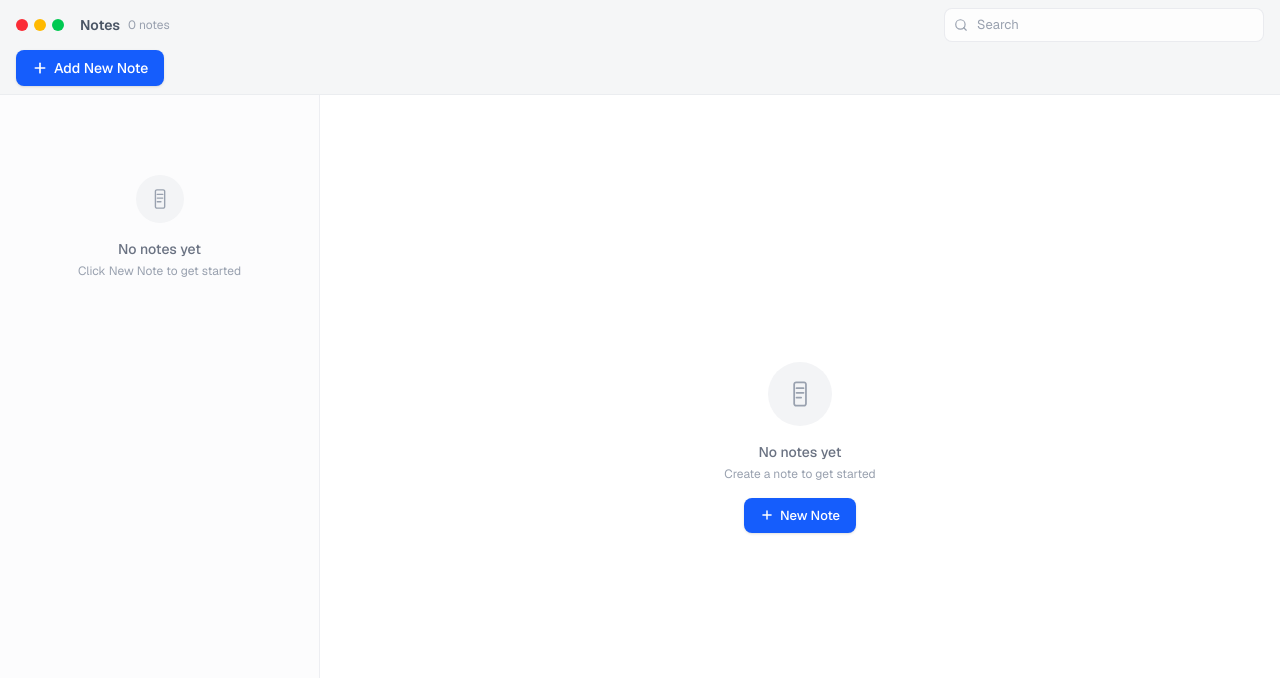
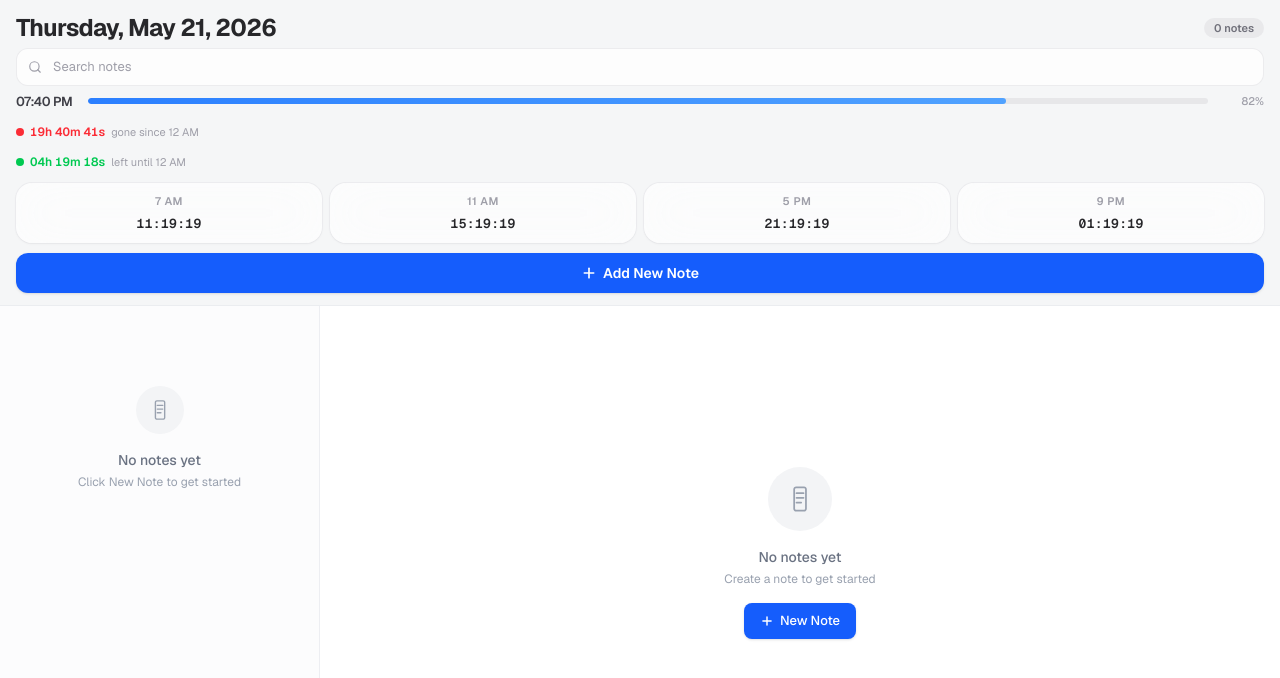
Before and after one commit to enoch-systems/notes-app, a Next.js app: page / in a window 1280 px wide. Shown: the top 678 px of the page. Built offline with nearby package versions, Linux system fonts and the light colour scheme.

Commit message:
feat: delete confirmation modal, always-visible trash button with lucide-react icon, day progress with countdowns and live elapsed/remaining timers, today's date header, and polished header UI

```diff
--- a/package.json
+++ b/package.json
@@ -9,6 +9,7 @@
     "lint": "eslint"
   },
   "dependencies": {
+    "lucide-react": "^1.16.0",
     "next": "16.2.6",
     "react": "19.2.4",
     "react-dom": "19.2.4"
--- a/src/app/page.tsx
+++ b/src/app/page.tsx
@@ -11,6 +11,8 @@ import {
 } from "@/lib/notes-store";
 import NoteCard from "@/components/note-card";
 import NoteEditor from "@/components/note-editor";
+import DeleteConfirmModal from "@/components/delete-confirm-modal";
+import DayProgress from "@/components/day-progress";
 
 type View = "list" | "editor" | "new";
 
@@ -20,6 +22,7 @@ export default function Home() {
   const [view, setView] = useState<View>("list");
   const [searchQuery, setSearchQuery] = useState("");
   const [sidebarOpen, setSidebarOpen] = useState(true);
+  const [pendingDeleteId, setPendingDeleteId] = useState<string | null>(null);
 
   const loadNotes = useCallback(() => {
     setNotes(getNotes());
@@ -55,13 +58,23 @@ export default function Home() {
   }
 
   function handleDeleteNote(id: string) {
-    deleteNote(id);
+    setPendingDeleteId(id);
+  }
+
+  function handleConfirmDelete() {
+    if (!pendingDeleteId) return;
+    deleteNote(pendingDeleteId);
     loadNotes();
-    if (selectedNoteId === id) {
+    if (selectedNoteId === pendingDeleteId) {
       setSelectedNoteId(null);
       setView("list");
       setSidebarOpen(true);
     }
+    setPendingDeleteId(null);
+  }
+
+  function handleCancelDelete() {
+    setPendingDeleteId(null);
   }
 
   function handleBack() {
@@ -78,27 +91,24 @@ export default function Home() {
     <div className="flex h-full flex-col">
       {/* macOS-style unified titlebar */}
       <header className="border-b border-gray-200/60 bg-gray-100/80 backdrop-blur-xl dark:border-gray-800 dark:bg-gray-950/80">
-        {/* Top row: title + search */}
-        <div className="flex items-center justify-between gap-2 px-3 py-2 sm:px-4">
-          <div className="flex min-w-0 items-center gap-2">
-            {/* Traffic light dots (macOS style) */}
-            <div className="hidden sm:flex sm:mr-2 sm:items-center sm:gap-1.5">
-              <div className="h-3 w-3 rounded-full bg-red-500" />
-              <div className="h-3 w-3 rounded-full bg-amber-400" />
-              <div className="h-3 w-3 rounded-full bg-green-500" />
-            </div>
-            <h1 className="shrink-0 text-sm font-semibold text-gray-600 dark:text-gray-400">
-              Notes
-            </h1>
-            <span className="hidden shrink-0 text-xs text-gray-400 sm:inline dark:text-gray-600">
-              {notes.length} note{notes.length !== 1 ? "s" : ""}
-            </span>
-            <span className="inline-flex h-5 w-5 items-center justify-center rounded-full bg-gray-200/70 text-[10px] font-semibold text-gray-500 sm:hidden dark:bg-gray-800 dark:text-gray-400">
-              {notes.length}
-            </span>
-          </div>
-          {/* Search */}
-          <div className="relative flex-1 max-w-xs">
+        {/* Date + note count row */}
+        <div className="flex items-center justify-between px-4 pt-3 pb-1">
+          <p className="text-2xl font-bold tracking-tight text-zinc-800 dark:text-zinc-100">
+            {new Date().toLocaleDateString("en-US", {
+              weekday: "long",
+              month: "long",
+              day: "numeric",
+              year: "numeric",
+            })}
+          </p>
+          <span className="shrink-0 rounded-full bg-zinc-200/70 px-2.5 py-0.5 text-[11px] font-semibold text-zinc-500 dark:bg-zinc-800 dark:text-zinc-400">
+            {notes.length} note{notes.length !== 1 ? "s" : ""}
+          </span>
+        </div>
+
+        {/* Search */}
+        <div className="px-4 pb-1.5">
+          <div className="relative">
             <svg
               xmlns="http://www.w3.org/2000/svg"
               width="14"
@@ -109,7 +119,7 @@ export default function Home() {
               strokeWidth="2"
               strokeLinecap="round"
               strokeLinejoin="round"
-              className="absolute left-2.5 top-1/2 -translate-y-1/2 text-gray-400"
+              className="absolute left-3 top-1/2 -translate-y-1/2 text-zinc-400"
             >
               <circle cx="11" cy="11" r="8" />
               <path d="m21 21-4.3-4.3" />
@@ -118,16 +128,20 @@ export default function Home() {
               type="text"
               value={searchQuery}
               onChange={(e) => setSearchQuery(e.target.value)}
-              placeholder="Search"
-              className="w-full rounded-lg border border-gray-200/80 bg-white/80 py-1.5 pl-8 pr-3 text-[13px] outline-none transition-all placeholder:text-gray-400 focus:border-blue-400 dark:border-gray-700/80 dark:bg-gray-900/80 dark:placeholder:text-gray-500 dark:focus:border-blue-500"
+              placeholder="Search notes"
+              className="w-full rounded-xl border border-zinc-200/70 bg-white/80 py-2 pl-9 pr-3 text-[13px] outline-none transition-all placeholder:text-zinc-400 focus:border-blue-400 focus:bg-white dark:border-zinc-700/70 dark:bg-zinc-900/80 dark:placeholder:text-zinc-500 dark:focus:border-blue-500 dark:focus:bg-zinc-900"
             />
           </div>
         </div>
-        {/* Bottom row: + Add New Note button */}
-        <div className="px-3 pb-2 sm:px-4 sm:pb-2">
+
+        {/* Day progress + countdowns */}
+        <DayProgress />
+
+        {/* Add New Note button */}
+        <div className="px-4 pb-3">
           <button
             onClick={handleAddNote}
-            className="flex w-full items-center justify-center gap-1.5 rounded-lg bg-blue-600 px-3 py-2 text-sm font-medium text-white shadow-sm transition-all hover:bg-blue-500 active:scale-[0.98] sm:w-auto sm:px-4"
+            className="flex w-full items-center justify-center gap-1.5 rounded-xl bg-blue-600 px-3 py-2.5 text-sm font-semibold text-white shadow-sm transition-all hover:bg-blue-500 active:scale-[0.98]"
           >
             <svg
               xmlns="http://www.w3.org/2000/svg"
@@ -325,6 +339,13 @@ export default function Home() {
           )}
         </main>
       </div>
+
+      {/* Delete Confirmation Modal */}
+      <DeleteConfirmModal
+        isOpen={pendingDeleteId !== null}
+        onCancel={handleCancelDelete}
+        onConfirm={handleConfirmDelete}
+      />
     </div>
   );
 }
--- /dev/null
+++ b/src/components/day-progress.tsx
@@ -0,0 +1,118 @@
+"use client";
+
+import { useState, useEffect } from "react";
+
+type TimeTarget = { label: string; hour: number; minute: number };
+
+const targets: TimeTarget[] = [
+  { label: "7 AM", hour: 7, minute: 0 },
+  { label: "11 AM", hour: 11, minute: 0 },
+  { label: "5 PM", hour: 17, minute: 0 },
+  { label: "9 PM", hour: 21, minute: 0 },
+];
+
+function msUntil(h: number, m: number): number {
+  const now = new Date();
+  const target = new Date(now.getFullYear(), now.getMonth(), now.getDate(), h, m, 0);
+  if (target.getTime() <= now.getTime()) {
+    target.setDate(target.getDate() + 1);
+  }
+  return target.getTime() - now.getTime();
+}
+
+function formatCountdown(ms: number): { hh: string; mm: string; ss: string } {
+  const totalSec = Math.floor(ms / 1000);
+  const hh = Math.floor(totalSec / 3600);
+  const mm = Math.floor((totalSec % 3600) / 60);
+  const ss = totalSec % 60;
+  return {
+    hh: String(hh).padStart(2, "0"),
+    mm: String(mm).padStart(2, "0"),
+    ss: String(ss).padStart(2, "0"),
+  };
+}
+
+export default function DayProgress() {
+  const [now, setNow] = useState(new Date());
+
+  useEffect(() => {
+    const id = setInterval(() => setNow(new Date()), 1000);
+    return () => clearInterval(id);
+  }, []);
+
+  const dayStart = new Date(now.getFullYear(), now.getMonth(), now.getDate());
+  const msElapsed = now.getTime() - dayStart.getTime();
+  const dayMs = 86400000;
+  const percent = Math.min((msElapsed / dayMs) * 100, 100);
+  const hoursGone = Math.floor(msElapsed / 3600000);
+  const minutesGone = Math.floor((msElapsed % 3600000) / 60000);
+  const secondsGone = Math.floor((msElapsed % 60000) / 1000);
+
+  const timeStr = now.toLocaleTimeString("en-US", {
+    hour: "2-digit",
+    minute: "2-digit",
+    hour12: true,
+  });
+
+  return (
+    <div className="px-4 pb-2.5 space-y-3">
+      {/* Current time + day progress — Apple-style minimal */}
+      <div className="flex items-center gap-3">
+        <span className="text-[13px] font-semibold tracking-tight text-zinc-700 dark:text-zinc-300 min-w-[60px]">
+          {timeStr}
+        </span>
+        <div className="flex-1 h-1.5 overflow-hidden rounded-full bg-zinc-200/80 dark:bg-zinc-800">
+          <div
+            className="h-full rounded-full bg-gradient-to-r from-blue-500 to-blue-400 transition-all duration-1000 ease-linear"
+            style={{ width: `${percent}%` }}
+          />
+        </div>
+        <span className="text-[11px] font-medium tabular-nums text-zinc-400 dark:text-zinc-500 min-w-[44px] text-right">
+          {percent.toFixed(0)}%
+        </span>
+      </div>
+
+      {/* Hours gone since midnight */}
+      <div className="flex items-center gap-1.5">
+        <div className="h-2 w-2 rounded-full bg-red-500" />
+        <span className="text-[12px] font-semibold text-red-500 tabular-nums">
+          {String(hoursGone).padStart(2, "0")}h {String(minutesGone).padStart(2, "0")}m {String(secondsGone).padStart(2, "0")}s
+        </span>
+        <span className="text-[11px] text-zinc-400 dark:text-zinc-500">
+          gone since 12 AM
+        </span>
+      </div>
+
+      {/* Hours left until midnight */}
+      <div className="flex items-center gap-1.5">
+        <div className="h-2 w-2 rounded-full bg-green-500" />
+        <span className="text-[12px] font-semibold text-green-500 tabular-nums">
+          {String(23 - hoursGone).padStart(2, "0")}h {String(59 - minutesGone).padStart(2, "0")}m {String(59 - secondsGone).padStart(2, "0")}s
+        </span>
+        <span className="text-[11px] text-zinc-400 dark:text-zinc-500">
+          left until 12 AM
+        </span>
+      </div>
+
+      {/* Countdown cards — Apple-style frosted glass */}
+      <div className="grid grid-cols-4 gap-2">
+        {targets.map((t) => {
+          const { hh, mm, ss } = formatCountdown(msUntil(t.hour, t.minute));
+          return (
+            <div
+              key={t.label}
+              className="flex flex-col items-center rounded-2xl bg-white/70 px-2 py-2.5 shadow-[0_1px_3px_rgba(0,0,0,0.04),0_1px_2px_rgba(0,0,0,0.02)] ring-1 ring-zinc-200/50 backdrop-blur-xl dark:bg-zinc-900/70 dark:ring-zinc-800/50"
+            >
+              <span className="text-[11px] font-semibold uppercase tracking-wider text-zinc-400 dark:text-zinc-500 mb-1">
+                {t.label}
+              </span>
+              <span className="font-mono text-[13px] font-semibold tracking-wide tabular-nums text-zinc-800 dark:text-zinc-200">
+                {hh}:{mm}:{ss}
+              </span>
+            </div>
+          );
+        })}
+      </div>
+    </div>
+  );
+}
--- /dev/null
+++ b/src/components/delete-confirm-modal.tsx
@@ -0,0 +1,91 @@
+"use client";
+
+import { useEffect, useRef } from "react";
+
+interface DeleteConfirmModalProps {
+  isOpen: boolean;
+  onCancel: () => void;
+  onConfirm: () => void;
+}
+
+export default function DeleteConfirmModal({
+  isOpen,
+  onCancel,
+  onConfirm,
+}: DeleteConfirmModalProps) {
+  const cancelRef = useRef<HTMLButtonElement>(null);
+
+  useEffect(() => {
+    if (isOpen) {
+      setTimeout(() => cancelRef.current?.focus(), 100);
+    }
+  }, [isOpen]);
+
+  useEffect(() => {
+    if (!isOpen) return;
+    function handleKeyDown(e: KeyboardEvent) {
+      if (e.key === "Escape") {
+        onCancel();
+      }
+    }
+    document.addEventListener("keydown", handleKeyDown);
+    return () => document.removeEventListener("keydown", handleKeyDown);
+  }, [isOpen, onCancel]);
+
+  if (!isOpen) return null;
+
+  return (
+    <div className="fixed inset-0 z-50 flex items-center justify-center">
+      {/* Backdrop */}
+      <div
+        className="absolute inset-0 bg-black/40 backdrop-blur-sm"
+        onClick={onCancel}
+      />
+      {/* Modal */}
+      <div className="relative w-full max-w-sm mx-4 animate-fade-in rounded-2xl border border-zinc-200/80 bg-white p-6 shadow-2xl dark:border-zinc-700 dark:bg-zinc-900">
+        {/* Icon */}
+        <div className="mx-auto mb-4 flex h-12 w-12 items-center justify-center rounded-full bg-red-50 dark:bg-red-950/40">
+          <svg
+            xmlns="http://www.w3.org/2000/svg"
+            width="22"
+            height="22"
+            viewBox="0 0 24 24"
+            fill="none"
+            stroke="currentColor"
+            strokeWidth="2"
+            strokeLinecap="round"
+            strokeLinejoin="round"
+            className="text-red-500"
+          >
+            <path d="M3 6h18" />
+            <path d="M19 6v14c0 1-1 2-2 2H7c-1 0-2-1-2-2V6" />
+            <path d="M8 6V4c0-1 1-2 2-2h4c1 0 2 1 2 2v2" />
+          </svg>
+        </div>
+
+        <h3 className="text-center text-lg font-semibold text-zinc-800 dark:text-zinc-100">
+          Delete Note
+        </h3>
+        <p className="mt-2 text-center text-sm text-zinc-500 dark:text-zinc-400">
+          Are you sure you want to delete this note? This action cannot be undone.
+        </p>
+
+        <div className="mt-6 flex items-center gap-3">
+          <button
+            ref={cancelRef}
+            onClick={onCancel}
+            className="flex-1 rounded-lg border border-zinc-200 px-4 py-2.5 text-sm font-medium text-zinc-700 transition-colors hover:bg-zinc-50 focus-visible:outline-2 focus-visible:outline-blue-500 dark:border-zinc-700 dark:text-zinc-300 dark:hover:bg-zinc-800"
+          >
+            Cancel
+          </button>
+          <button
+            onClick={onConfirm}
+            className="flex-1 rounded-lg bg-red-600 px-4 py-2.5 text-sm font-medium text-white shadow-sm transition-all hover:bg-red-500 active:scale-[0.98] focus-visible:outline-2 focus-visible:outline-red-500"
+          >
+            Proceed
+          </button>
+        </div>
+      </div>
+    </div>
+  );
+}
```
Also changed, not shown: src/components/note-card.tsx (+3 -16 lines), 1 other file (tests, documents, lock files or other folders).
